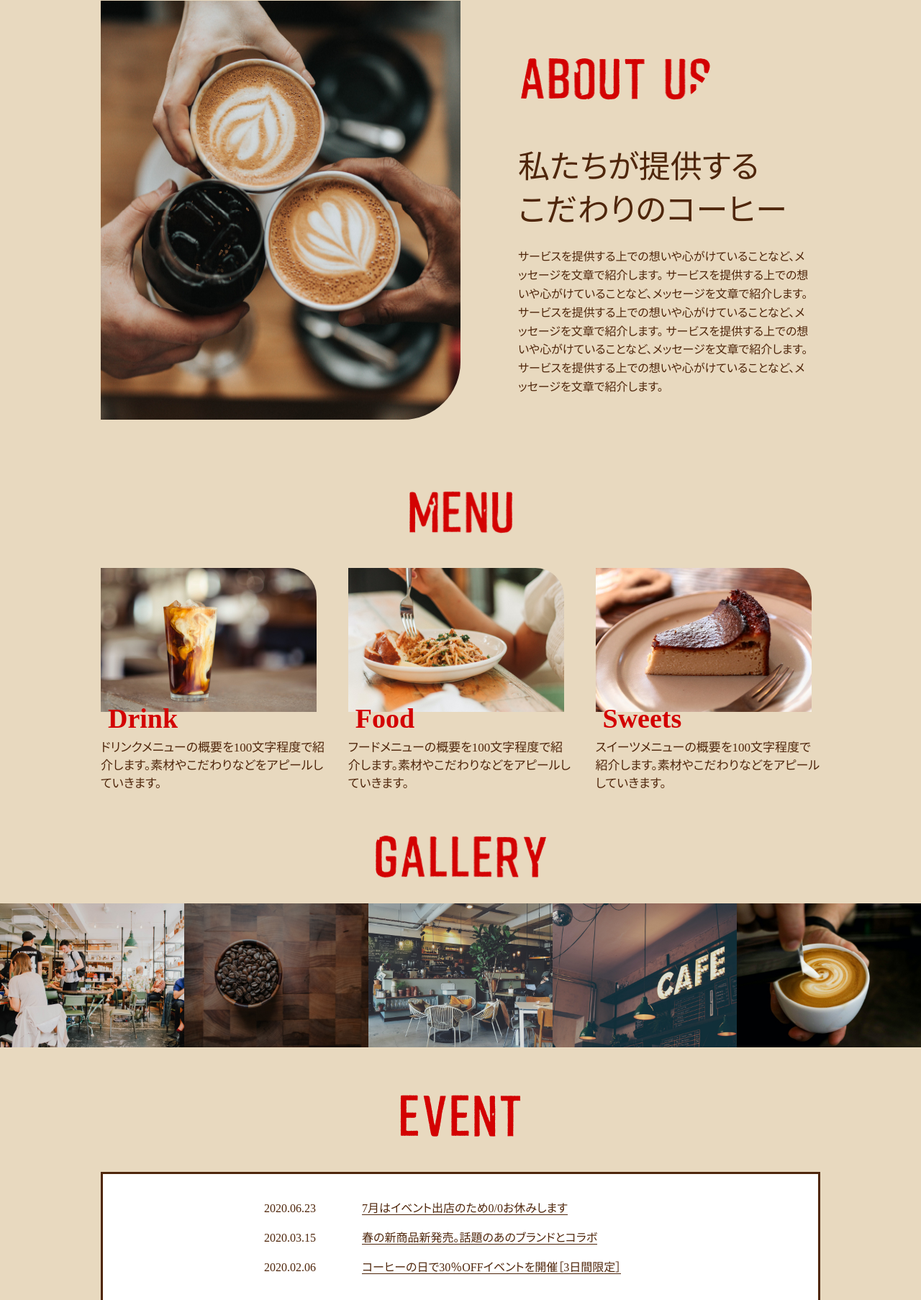
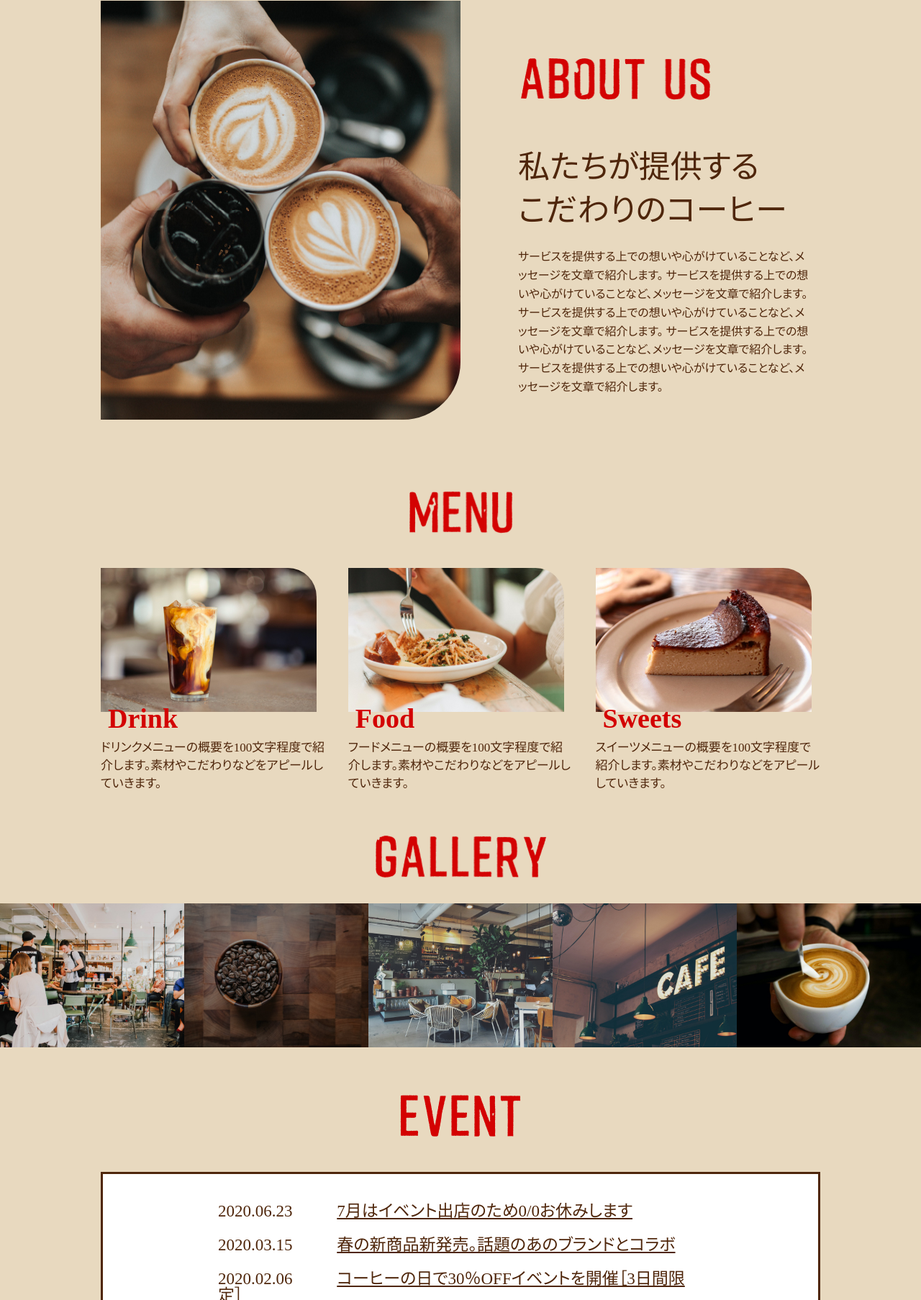
Before and after one commit to aaya02/work4_cafesite_Hosokawa, a plain HTML site: page cafe site/index.html in a window 1280 px wide. Shown: the part 994-2800 px from the top of the page at 72% size. Drawn offline with Linux system fonts and the light colour scheme.

Commit message:
第4回課題修正

```diff
--- a/cafe site/css/style.css
+++ b/cafe site/css/style.css
@@ -48,6 +48,11 @@ img {
     border: none;
 }
 
+/* スムーススクロール */
+html {
+    scroll-behavior: smooth;
+}
+
 /* pc版 */
 body {
     background: #e8d9bf;
@@ -80,7 +85,7 @@ body {
     color: #fff;
     font-size: 18px;
     font-weight: bold;
-    margin-right: 54px;
+    margin: 0 10px;
     font-family: "游ゴシック体", YuGothic, "游ゴシック Medium",
         "Yu Gothic Medium", "游ゴシック", "Yu Gothic", sans-serif;
 }
@@ -122,13 +127,13 @@ body {
 
 /* 私たちについて */
 .ABOUT-US {
-    width: 1000px;
+    max-width: 1000px;
     display: flex;
     justify-content: space-between;
     margin: 0 auto;
 }
 
-.ABOUT-US img {
+.about-us-img {
     width: 50%;
     border-bottom-right-radius: 80px;
 }
@@ -243,18 +248,21 @@ body {
 }
 
 .event-wrap ul li {
-    font: size 23px;
-    margin: 0 0 24px 64px;
+    font-size: 23px;
+    margin-bottom: 24px;
 }
 
-.info {
-    border-bottom: solid 1px #4f260b;
+span {
+    /* border-bottom: solid 1px #4f260b; */
+    text-decoration: underline;
+    margin-left: 56px;
 }
 
 /* アクセス */
 .ACCESS h2 {
     width: 214px;
     margin: 0 auto;
+    margin-bottom: 40px;
 }
 
 .map {
@@ -275,10 +283,9 @@ footer {
 }
 
 .footer-wrap {
-    width: 1000px;
+    max-width: 1000px;
     margin: 0 auto;
     display: flex;
-    justify-content: space-between;
     padding: 80px 0;
 }
 
@@ -287,17 +294,14 @@ footer {
     margin-right: 64px;
 }
 
-.footer-wrap ul {
-    margin-right: 360px;
-}
-
 .footer-wrap ul li {
     font-size: 20px;
     line-height: 1.95;
+    color: #000;
 }
 
 footer p {
-    color: #e8d9bf;
+    color: #000;
     font-size: 16px;
     text-align: center;
 }
--- a/cafe site/index.html
+++ b/cafe site/index.html
@@ -41,7 +41,7 @@
 
     <!-- 私たちについて -->
     <section class="ABOUT-US" id="ABOUT-US">
-        <img src="images/pc_about-100.jpg" alt="飲み物の写真">
+        <img class="about-us-img" src="images/pc_about-100.jpg" alt="飲み物の写真">
 
         <div class="about-us-text">
             <img src="images/about_us@2x.png" alt="私たちについて">
@@ -98,18 +98,21 @@
         <h2><img src="images/event@2x.png" alt="イベント"></h2>
         <div class="event-wrap">
             <ul>
-                <li>2020.06.23</li>
-                <li class="info">7月はイベント出店のため0/0お休みします</li>
+                <li>2020.06.23
+                    <span>7月はイベント出店のため0/0お休みします</span>
+                </li>
             </ul>
 
             <ul>
-                <li>2020.03.15</li>
-                <li class="info">春の新商品新発売。話題のあのブランドとコラボ</li>
+                <li>2020.03.15
+                    <span>春の新商品新発売。話題のあのブランドとコラボ</span>
+                </li>
             </ul>
 
             <ul>
-                <li>2020.02.06</li>
-                <li class="info">コーヒーの日で30％OFFイベントを開催［3日間限定］</li>
+                <li>2020.02.06
+                    <span> コーヒーの日で30％OFFイベントを開催［3日間限定］</span>
+                </li>
             </ul>
         </div>
     </section>
```
Also changed, not shown: 1 other file.
